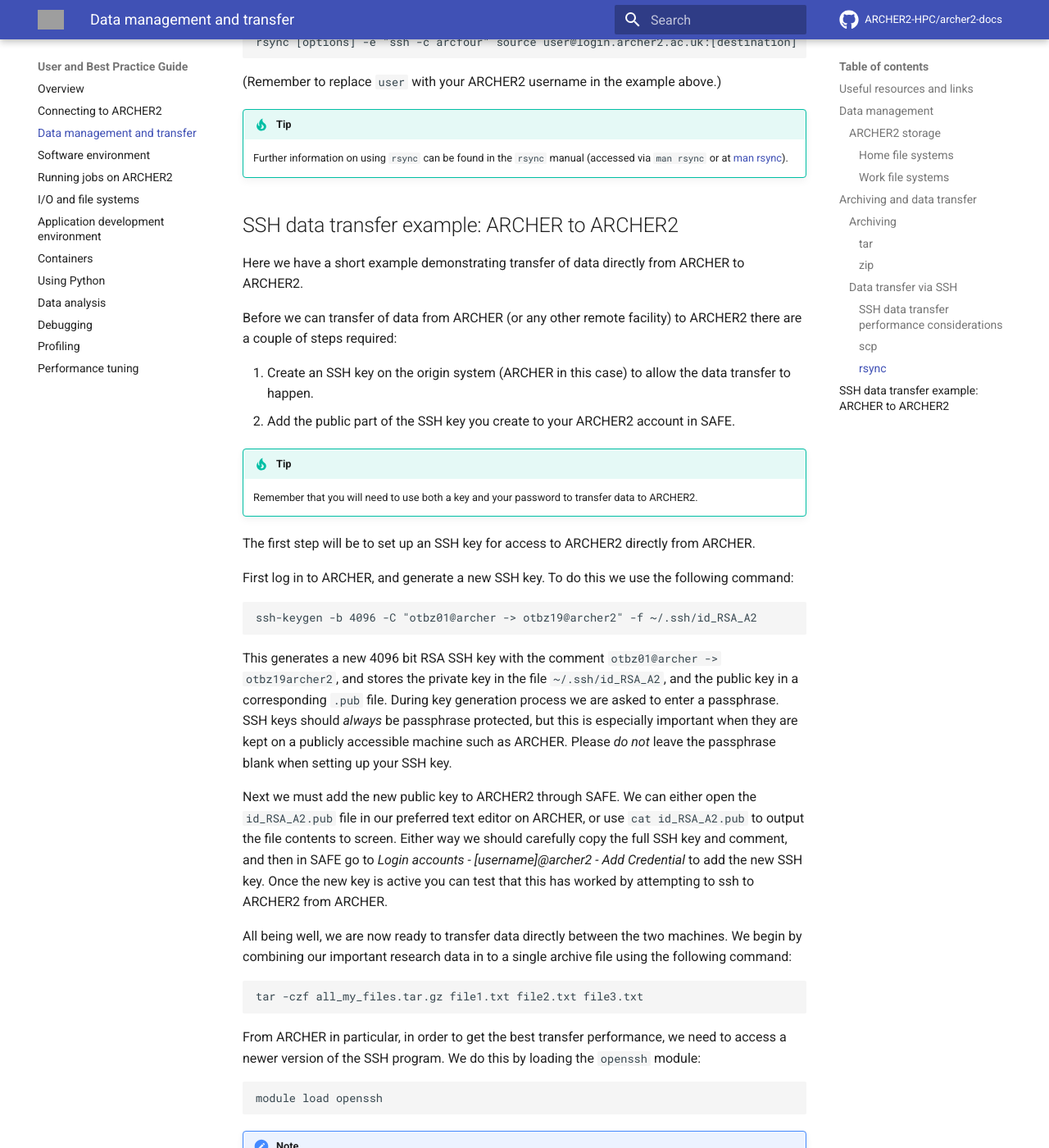
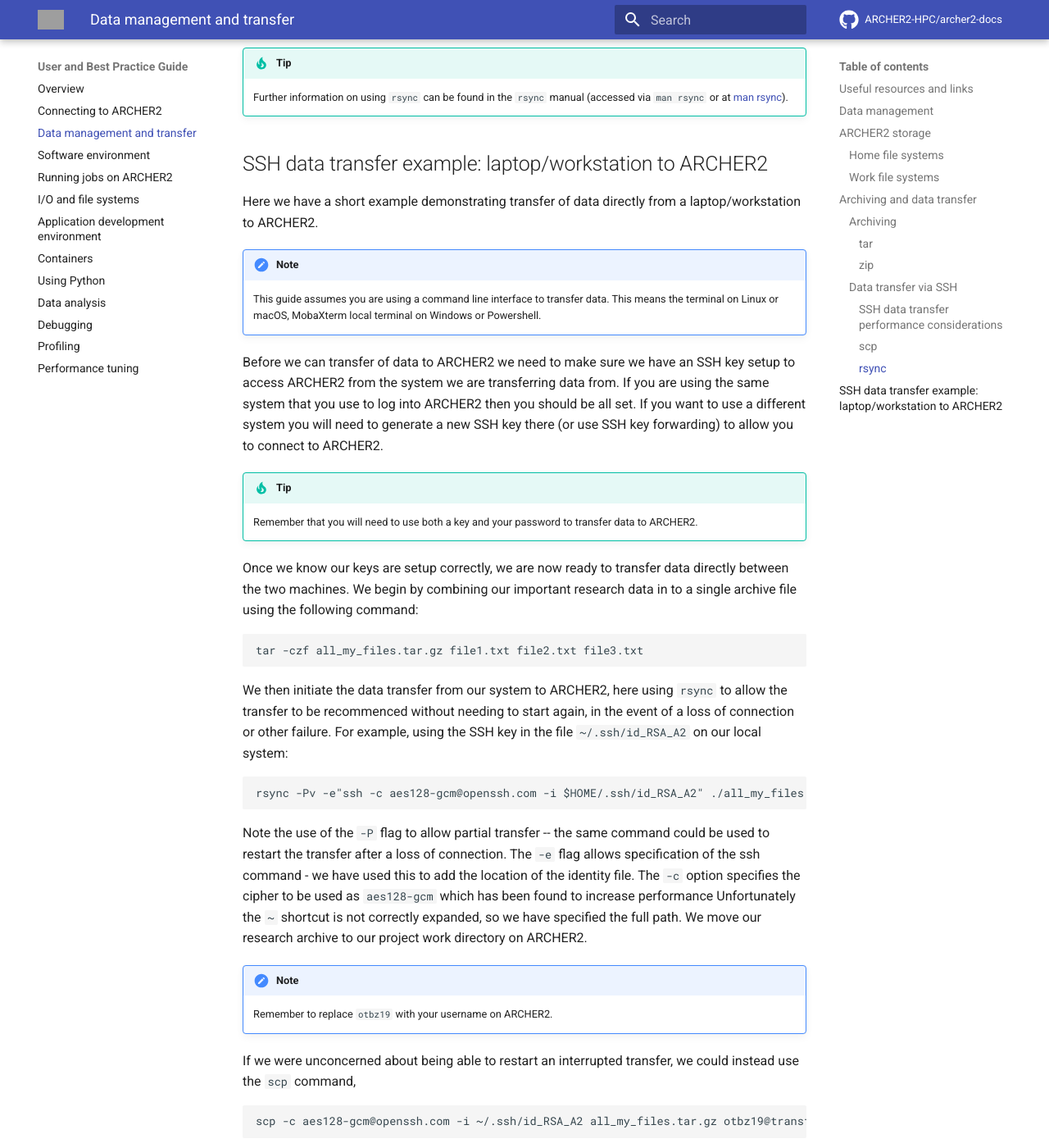
Before and after one commit to ARCHER2-HPC/archer2-docs, an MkDocs documentation site: the page built from docs/user-guide/data.md, in a window 1280 px wide and 1400 px high, scrolled down 7848 px. Shown: the whole window at 82% size. Built offline with MkDocs 1.6.1 and Material for MkDocs 9.7.7, drawn with Linux system fonts in a browser that asks for light colours; comment, search, counter and statistics services are not loaded; some of the changed text lies outside the part shown; grey boxes are pictures that could not be loaded.

Commit message:
Removes links to ARCHER migration guide and updates data transfer example

```diff
--- a/docs/user-guide/data.md
+++ b/docs/user-guide/data.md
@@ -6,12 +6,6 @@
 !!! information
     If you have any questions on data management and transfer please do not
     hesitate to contact the ARCHER2 service desk at <support@archer2.ac.uk>.
-
-!!! tip
-    If you are interested in transferring data from ARCHER to ARCHER2, you
-    may want to skip straight to the
-    [SSH data transfer example: ARCHER to ARCHER2](#ssh-data-transfer-example-archer-to-archer2)
-    section.
 
 ## Useful resources and links
 
@@ -28,9 +22,9 @@
 This will not only allow you to use the machine more effectively but
 also to ensure that your valuable data is protected.
 
-### ARCHER2 storage
+## ARCHER2 storage
 
-The ARCHER2 service, like many HPC systems has a complex structure.
+The ARCHER2 service, like many HPC systems, has a complex structure.
 There are a number of different data storage types available to users:
 
    - Home file systems
@@ -46,7 +40,7 @@
 
 Each type of node sees a different combination of the storage types.
 
-#### Home file systems
+### Home file systems
 
 There are four independent home file-systems. Every project has an
 allocation on one of the four. You do not need to know which one your
@@ -75,7 +69,7 @@
     non-printable characters cannot be backed up using our automated process
     and so will be omitted from all backups.
 
-#### Work file systems
+### Work file systems
 
 There is one work file-systems:
 
@@ -377,69 +371,39 @@
     (accessed via `man rsync` or at [man
     rsync](https://linux.die.net/man/1/rsync)).
 
-## SSH data transfer example: ARCHER to ARCHER2
+## SSH data transfer example: laptop/workstation to ARCHER2
 
 Here we have a short example demonstrating transfer of data directly
-from ARCHER to ARCHER2.
+from a laptop/workstation to ARCHER2.
 
-Before we can transfer of data from ARCHER (or any
-other remote facility) to ARCHER2 there are a couple of steps required:
+!!! note
+    This guide assumes you are using a command line interface to transfer
+    data. This means the terminal on Linux or macOS, MobaXterm local terminal
+    on Windows or Powershell.
 
-1. Create an SSH key on the origin system (ARCHER in this case) to allow
-   the data transfer to happen.
-2. Add the public part of the SSH key you create to your ARCHER2 account
-   in SAFE.
+Before we can transfer of data to ARCHER2 we need to make sure we have an
+SSH key setup to access ARCHER2 from the system we are transferring data
+from. If you are using the same system that you use to log into ARCHER2 then
+you should be all set. If you want to use a different system you will need
+to generate a new SSH key there (or use SSH key forwarding) to allow you to
+connect to ARCHER2.
 
 !!! tip
     Remember that you will need to use both a key and your password to
     transfer data to ARCHER2.
 
-The first step will be to set up an SSH key for access to ARCHER2 directly from ARCHER.
-
-First log in to ARCHER, and generate a new SSH key. To do this we use
-the following
-    command:
-
-    ssh-keygen -b 4096 -C "otbz01@archer -> otbz19@archer2" -f ~/.ssh/id_RSA_A2
-
-This generates a new 4096 bit RSA SSH key with the comment
-`otbz01@archer -> otbz19archer2`, and stores the private key in the file
-`~/.ssh/id_RSA_A2`, and the public key in a corresponding `.pub` file.
-During key generation process we are asked to enter a passphrase. SSH
-keys should *always* be passphrase protected, but this is especially
-important when they are kept on a publicly accessible machine such as
-ARCHER. Please *do not* leave the passphrase blank when setting up your
-SSH key.
-
-Next we must add the new public key to ARCHER2 through SAFE. We can
-either open the `id_RSA_A2.pub` file in our preferred text editor on
-ARCHER, or use `cat id_RSA_A2.pub` to output the file contents to
-screen. Either way we should carefully copy the full SSH key and
-comment, and then in SAFE go to *Login accounts - [username]@archer2 -
-Add Credential* to add the new SSH key. Once the new key is active you
-can test that this has worked by attempting to ssh to ARCHER2 from
-ARCHER.
-
-All being well, we are now ready to transfer data directly between the
+Once we know our keys are setup correctly, we are now ready to transfer data directly between the
 two machines. We begin by combining our important research data in to a
 single archive file using the following command:
 
     tar -czf all_my_files.tar.gz file1.txt file2.txt file3.txt
 
-From ARCHER in particular, in order to get the best transfer performance,
-we need to access a newer version of the SSH program. We do this by loading
-the `openssh` module:
+We then initiate the data transfer from our system to ARCHER2, here using
+`rsync` to allow the transfer to be recommenced without needing to start
+again, in the event of a loss of connection or other failure. For example, using
+the SSH key in the file `~/.ssh/id_RSA_A2` on our local system:
 
-    module load openssh
-
-!!! note
-    You may not need to do this on a system other than ARCHER
-
-We then initiate the data transfer from ARCHER to ARCHER2, here using
-`rsync` to allow the transfer to be recommenced without needing to start
-again, in the event of a loss of connection or other failure.
-
-    rsync -Pv -e"ssh -c aes128-gcm@openssh.com -i /home/z01/z01/otbz01/.ssh/id_RSA_A2" ./all_my_files.tar.gz otbz19@transfer.dyn.archer2.ac.uk:/work/z19/z19/otbz19/
+    rsync -Pv -e"ssh -c aes128-gcm@openssh.com -i $HOME/.ssh/id_RSA_A2" ./all_my_files.tar.gz otbz19@login.archer2.ac.uk:/work/z19/z19/otbz19/
 
 Note the use of the `-P` flag to allow partial transfer -- the same
 command could be used to restart the transfer after a loss of
@@ -452,8 +416,7 @@
 ARCHER2.
 
 !!! note
-    Remember to replace `otbz19` with your username on ARCHER2 and `otbz01`
-    with your username on ARCHER
+    Remember to replace `otbz19` with your username on ARCHER2.
 
 If we were unconcerned about being able to restart an interrupted
 transfer, we could instead use the `scp` command,
--- a/mkdocs.yml
+++ b/mkdocs.yml
@@ -36,11 +36,6 @@
     - "Overview": quick-start/overview.md
     - "Quickstart for users": quick-start/quickstart-users.md
     - "Quickstart for developers": quick-start/quickstart-developers.md
-  - "ARCHER > ARCHER2 Migration":
-    - "Overview": archer-migration/index.md
-    - "Migrating your account from ARCHER to ARCHER2": archer-migration/account-migration.md
-    - "Migrating data from ARCHER to ARCHER2": archer-migration/data-migration.md
-    - "Main differences between ARCHER and ARCHER2": archer-migration/archer2-differences.md
   - "ARCHER2 Known Issues": known-issues/index.md
   - "ARCHER2 Frequently Asked Questions": faq/index.md
   - "User and Best Practice Guide":
```
